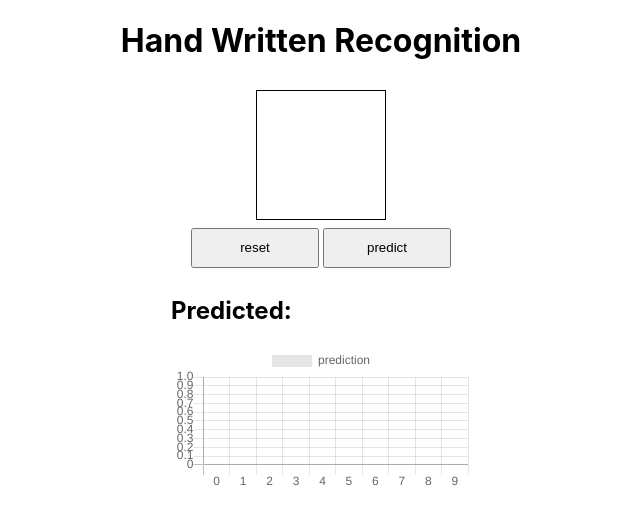
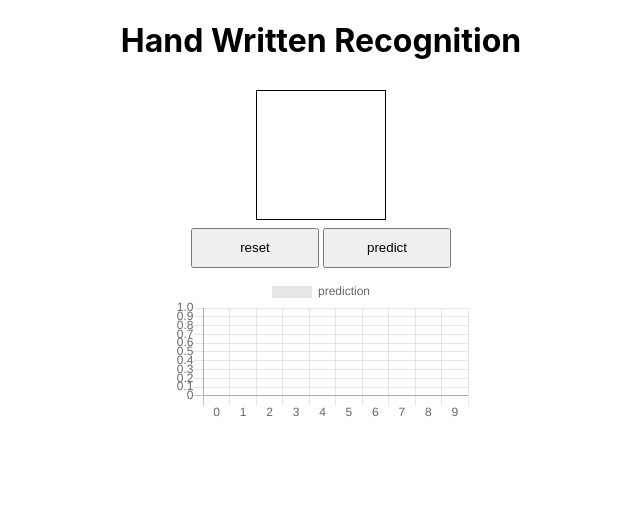
Before and after one commit to yu-s1127/hw_frontend, a React (Create React App) app: page / in a window 1280 px wide. Shown: the top 524 px of the page, without its empty margins (319-959 px from the left). Built offline with nearby package versions, Linux system fonts and the light colour scheme.

Commit message:
create handleReset function

```diff
--- a/src/components/HandWritten.jsx
+++ b/src/components/HandWritten.jsx
@@ -45,6 +45,13 @@ const HandWritten = () => {
     canvas.stroke();
   };
 
+  const handleReset = () => {
+    clearDrawing();
+
+    setPredictedLabel('');
+    setPredictionProb([]);
+  };
+
   const predict = async () => {
     const resizedCanvas = document.createElement('canvas');
     const resizedContext = resizedCanvas.getContext('2d');
@@ -86,12 +93,12 @@ const HandWritten = () => {
       />
 
       <SButtonContainer>
-        <SButton onClick={clearDrawing}>reset</SButton>
+        <SButton onClick={handleReset}>reset</SButton>
         <SButton onClick={predict}>predict</SButton>
       </SButtonContainer>
 
       <div>
-        <h2>Predicted: {predictedLabel}</h2>
+        {predictedLabel === '' || <h2>Predicted: {predictedLabel}</h2>}
         <Bar data={data} />
       </div>
     </SContainer>
```
